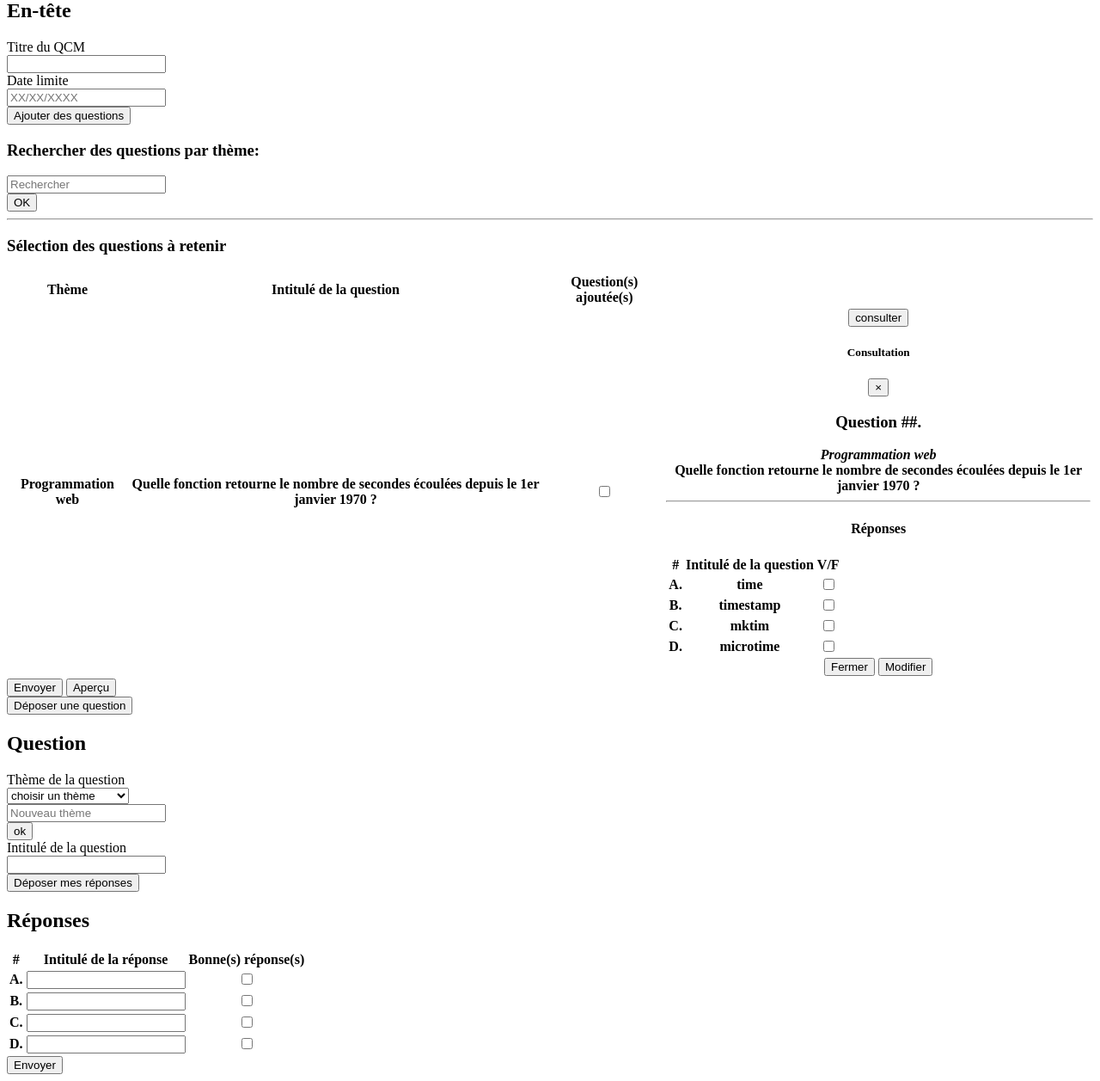
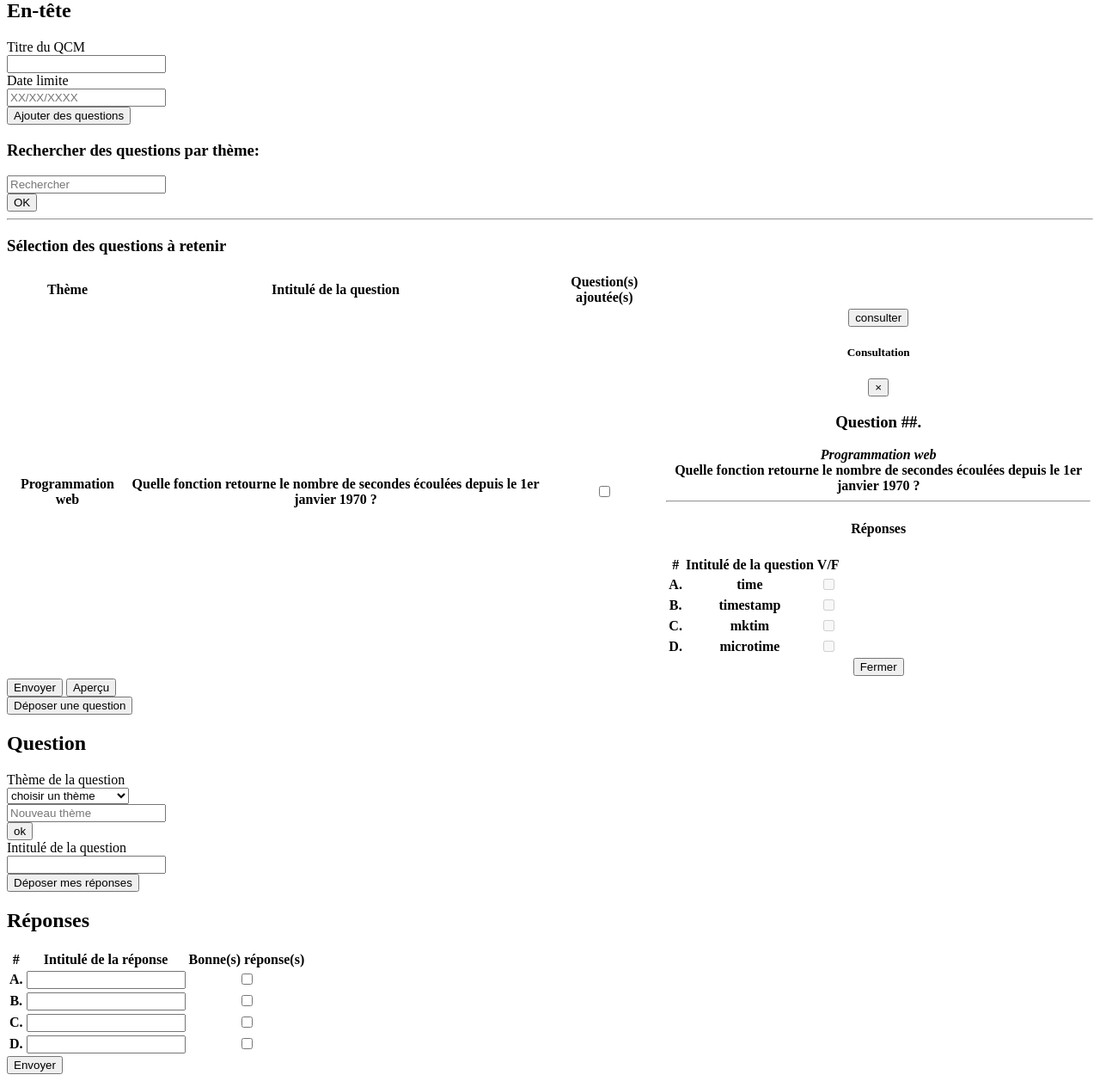
Before and after one commit to Arnaud-SR/qcm_dql, a PHP site: page /teacher/_newPage.php in a window 1280 px wide. Shown: the part 50-1307 px from the top of the page at 86% size. Run offline with PHP 8.4, Linux system fonts and the light colour scheme; lists and menus that the app fills with data are empty.

Commit message:
modal > input instead text when dblClick

```diff
--- a/assets/js/newPage.js
+++ b/assets/js/newPage.js
@@ -5,6 +5,10 @@ $(function() {
   addOtherTheme();
   toggleNewQCM();
   toggleQuestionList();
+  setQuestionTitle($('#A'));
+  setQuestionTitle($('#B'));
+  setQuestionTitle($('#C'));
+  setQuestionTitle($('#D'));
 });
 
 
@@ -68,4 +72,16 @@ function addOtherTheme(){
   })
 }
 
+function setQuestionTitle(row) {
+  let cell = row.find($('.col-sm-8'));
+  let cb = row.find($('[type="checkbox"]'));
+
+  row.on('dblclick', function(){
+    cell.replaceWith('<th scope="row" class="col-sm-8"><input class="col-sm-11" type="text" value="bla"></th>');
+    cb.prop("disabled",false);
+
+  })
+}
+
+
 //gérer le cas de la création d'un thème existant déjà
--- a/teacher/_newQCM.php
+++ b/teacher/_newQCM.php
@@ -44,7 +44,7 @@
             <th scope="row" class="col-sm-3">
               Programmation web
             </th>
-            <th scope="row" class="col-sm-8">
+            <th scope="row" class="col-sm-9">
               Quelle fonction retourne le nombre de secondes écoulées depuis le 1er janvier 1970 ?  </div>
             </th>
             <th scope="row" class="form-check">
@@ -71,7 +71,6 @@
                     </div>
                     <div class="modal-footer">
                       <button type="button" class="btn btn-secondary" data-dismiss="modal">Fermer</button>
-                      <button type="button" class="btn btn-primary" data-dismiss="modal">Modifier</button>
                     </div>
                   </div>
                 </div>
--- a/teacher/_questionDisplayTeacher.php
+++ b/teacher/_questionDisplayTeacher.php
@@ -24,40 +24,40 @@
         </tr>
       </thead>
       <tbody>
-        <tr>
+        <tr id="A">
           <th scope="row">A.</th>
           <th scope="row" class="col-sm-8">
             time
           </th>
           <th scope="row" class="form-check">
-            <input id="cb_a" type="checkbox">
+            <input name="cb_a" type="checkbox" disabled>
           </th>
-        </tr>
-        <tr>
+        </tr >
+        <tr id="B">
           <th scope="row">B.</th>
           <th scope="row" class="col-sm-8">
             timestamp
           </th>
           <th scope="row" class="form-check">
-            <input type="checkbox" id="cb_b" >
+            <input name="cb_b" type="checkbox" disabled>
           </th>
         </tr>
-        <tr>
+        <tr id="C">
           <th scope="row">C.</th>
           <th scope="row" class="col-sm-8">
             mktim
           </th>
           <th scope="row" class="form-check">
-            <input  class="" type="checkbox" id="cb_c" >
+            <input name="cb_c" type="checkbox" disabled>
           </th>
         </tr>
-        <tr>
+        <tr id="D">
           <th scope="row">D.</th>
           <th scope="row" class="col-sm-8">
             microtime
           </th>
           <th scope="row" class="form-check">
-            <input  class="" type="checkbox" id="cb_d" >
+            <input  name="cb_d" type="checkbox" disabled>
           </th>
         </tr>
       </tbody>
```
